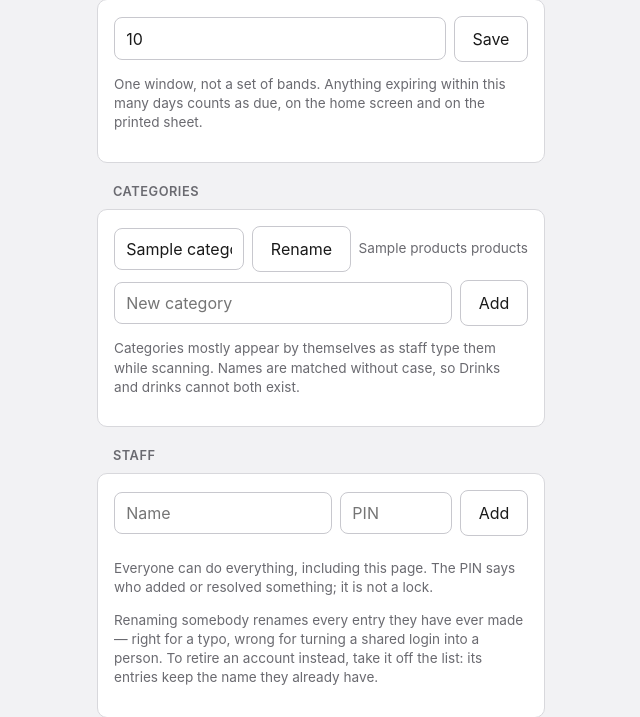
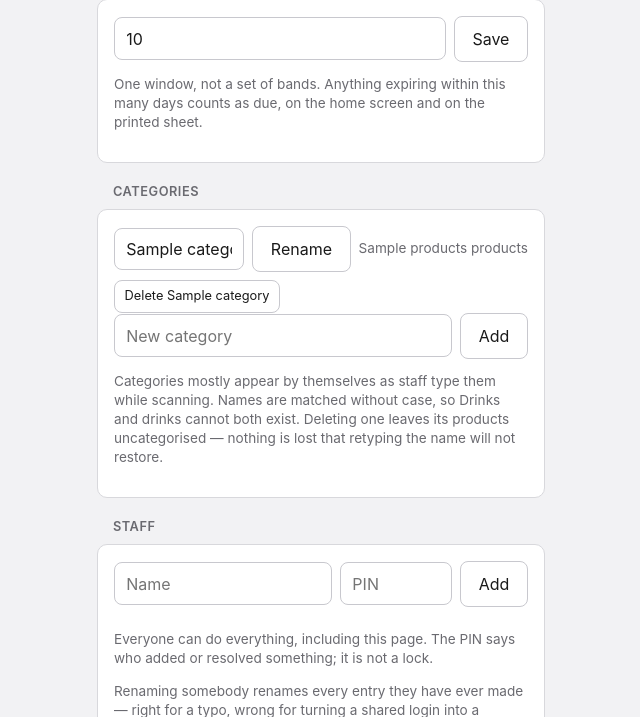
Before and after one commit to mohit-p-7041/Track-the-date, a Python web app: template app/templates/settings.html in a window 1280 px wide. Shown: the part 96-813 px from the top of the page, without its empty margins (319-959 px from the left). Run offline with Jinja, Linux system fonts and the light colour scheme; the template is opened without the code that fills it: most values are stand-ins (such as "Sample title", 1, 10 or a date in 2020).

Commit message:
Delete a category from Settings
A typo made while scanning was permanent in the filter list on every screen.
Settings could add and rename a category but not remove one.

Not gated behind anything — "no roles" stands, and there is nothing here worth
protecting. ON DELETE SET NULL was already on products.category_id, so the
products fall back to uncategorised, which every screen already treats as a
normal state. Nothing is lost that retyping the name will not restore.

The row says what it will affect before anyone presses it, because the number is
the whole question: losing a category off one product is nothing, off ninety it
deserves a second look. Plural agrees, on a screen the manager reads.

No schema change was needed, which makes the interesting test the one that proves
the existing constraint matters: flipping SET NULL to CASCADE turns the suite red
in two places. That failure mode deletes the catalogue silently rather than
showing anything on screen, so it is worth pinning.

Checked on the real database by creating a category, seeing "Nothing is using it",
deleting it, and confirming 944 products survived and the list is back to empty.

223 tests, 14 checks on the real database.

Co-Authored-By: Claude Opus 5 <noreply@anthropic.com>

```diff
--- a/app/templates/settings.html
+++ b/app/templates/settings.html
@@ -26,6 +26,25 @@
         <button class="btn btn-quiet" type="submit">Rename</button>
         <span class="note">{{ c.products }} product{{ '' if c.products == 1 else 's' }}</span>
       </form>
+
+      {# Deleting says what it will affect first, because the number is the whole
+         question — losing a category off one product is nothing, off ninety it
+         is worth a second look. Nothing is destroyed either way: the products
+         become uncategorised, which is a normal state. #}
+      <details class="confirm">
+        <summary class="btn btn-quiet btn-small">Delete {{ c.name }}</summary>
+        <span class="confirm-body">
+          {% if c.products %}
+            {{ c.products }} product{{ '' if c.products == 1 else 's' }}
+            {{ 'becomes' if c.products == 1 else 'become' }} uncategorised.
+          {% else %}
+            Nothing is using it.
+          {% endif %}
+          <form method="post" action="/settings/categories/{{ c.id }}/delete">
+            <button class="btn btn-small" type="submit">Yes, delete</button>
+          </form>
+        </span>
+      </details>
     {% endfor %}
 
     <form class="row-form" method="post" action="/settings/categories">
@@ -36,6 +55,8 @@
     <p class="note">
       Categories mostly appear by themselves as staff type them while scanning.
       Names are matched without case, so Drinks and drinks cannot both exist.
+      Deleting one leaves its products uncategorised &mdash; nothing is lost that
+      retyping the name will not restore.
     </p>
   </div>
 
```
Also changed, not shown: CLAUDE.md (+1 -1 lines), app/routes/settings.py (+23 -0 lines), docs/BACKLOG.md (+5 -3 lines), docs/ITERATION-2.md (+8 -2 lines), tests/test_screens.py (+50 -0 lines).
